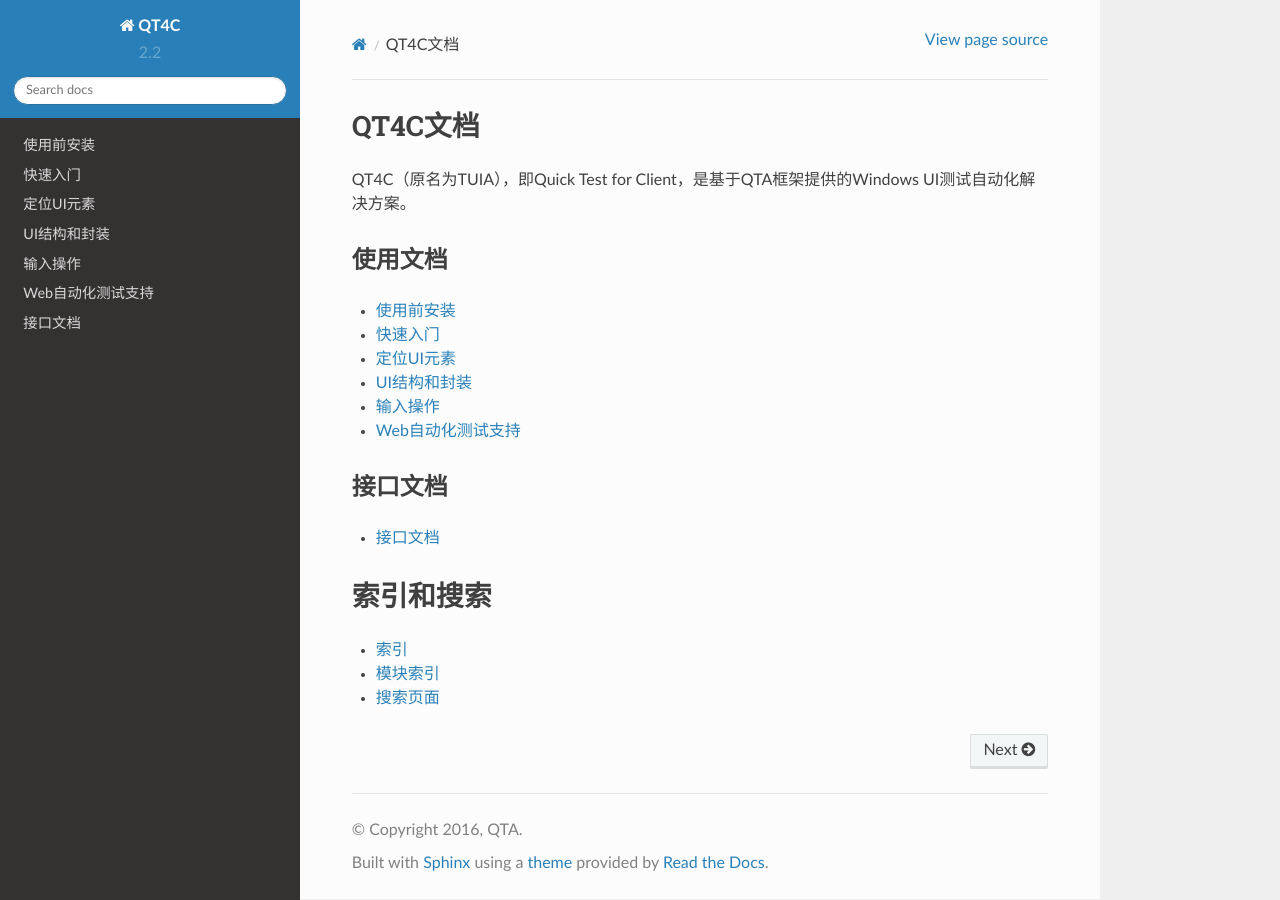
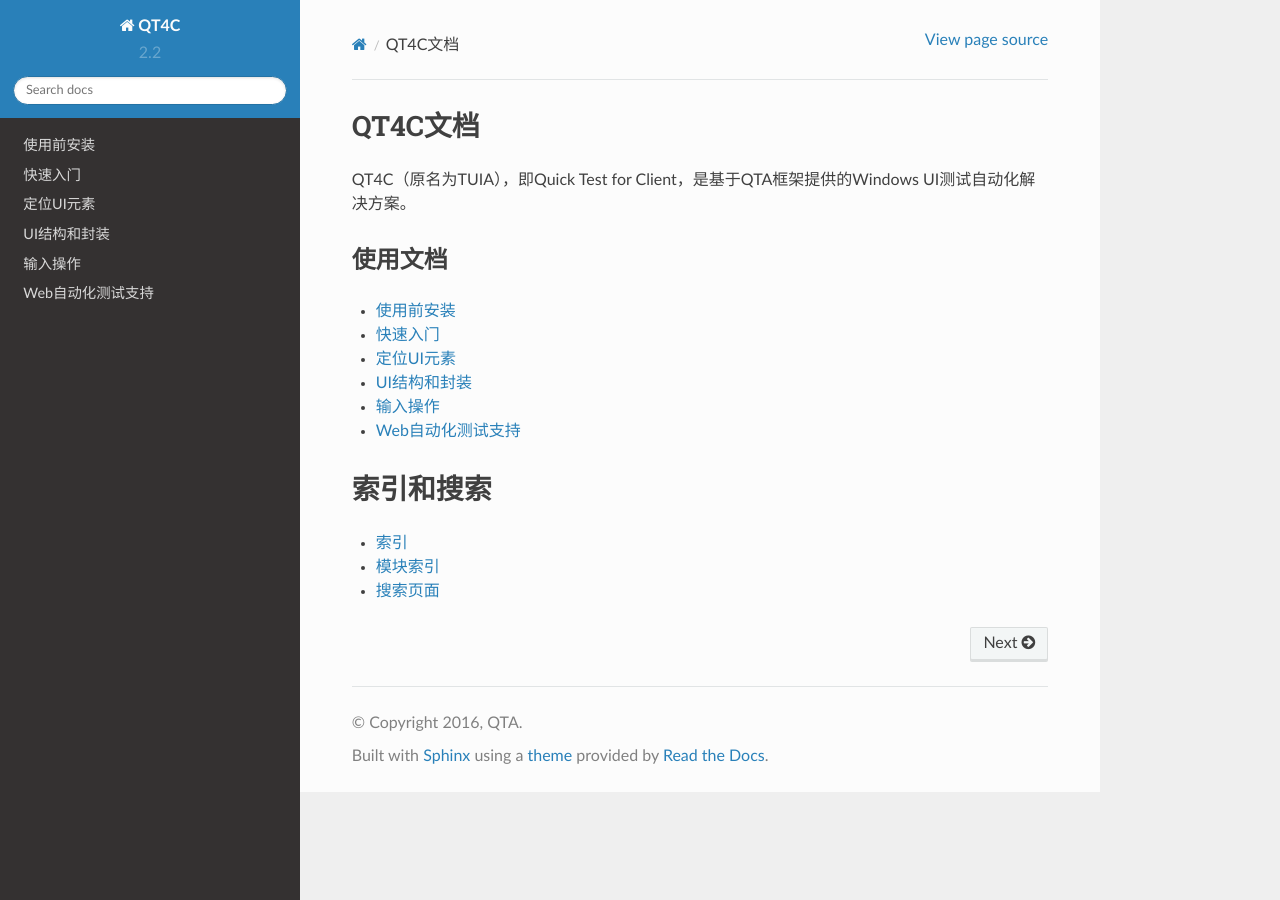
Before and after one commit to Tencent/QT4C, a Sphinx documentation site: the page built from docs/index.rst, in a window 1280 px wide. Built offline with Sphinx 7.4.7 and the Read the Docs theme 2.0.0, drawn with Linux system fonts in a browser that asks for light colours.

Commit message:
修复qt4c使用文档

```diff
--- a/docs/conf.py
+++ b/docs/conf.py
@@ -33,7 +33,9 @@
 # Add any Sphinx extension module names here, as strings. They can be
 # extensions coming with Sphinx (named 'sphinx.ext.*') or your custom
 # ones.
-extensions = ['sphinx.ext.autodoc']
+# extensions = ['sphinx.ext.autodoc', 'autoapi.extension']
+extensions = ['autoapi.extension']
+autoapi_dirs = ['../qt4c', '../browser']
 
 # Add any paths that contain templates here, relative to this directory.
 templates_path = ['_templates']
--- a/docs/index.rst
+++ b/docs/index.rst
@@ -22,16 +22,6 @@
    input
    web
 
-========
-接口文档
-========
-
-.. toctree::
-   :maxdepth: 1
-
-   apiref
-
-
 索引和搜索
 ==========
 
--- a/docs/requirements.txt
+++ b/docs/requirements.txt
@@ -1,3 +1,4 @@
 sphinx==1.8
 recommonmark
 sphinx_rtd_theme
+sphinx-autoapi
--- a/docs/testcase.rst
+++ b/docs/testcase.rst
@@ -337,3 +337,8 @@
 指定之后可以这样使用::
 
    cw['设置Value值'].Value = 'value'
+
+==============
+Demo工程
+==============
+你可以从github下载《|demo-project|_》，其中包括demo测试项目源码，Demo工程中以Windows自带的计算器为例，提供了Windows Native控件及UIA控件的使用参考，同时提供了Web自动化的测试用例。
```
Also changed, not shown: 1 other file.
